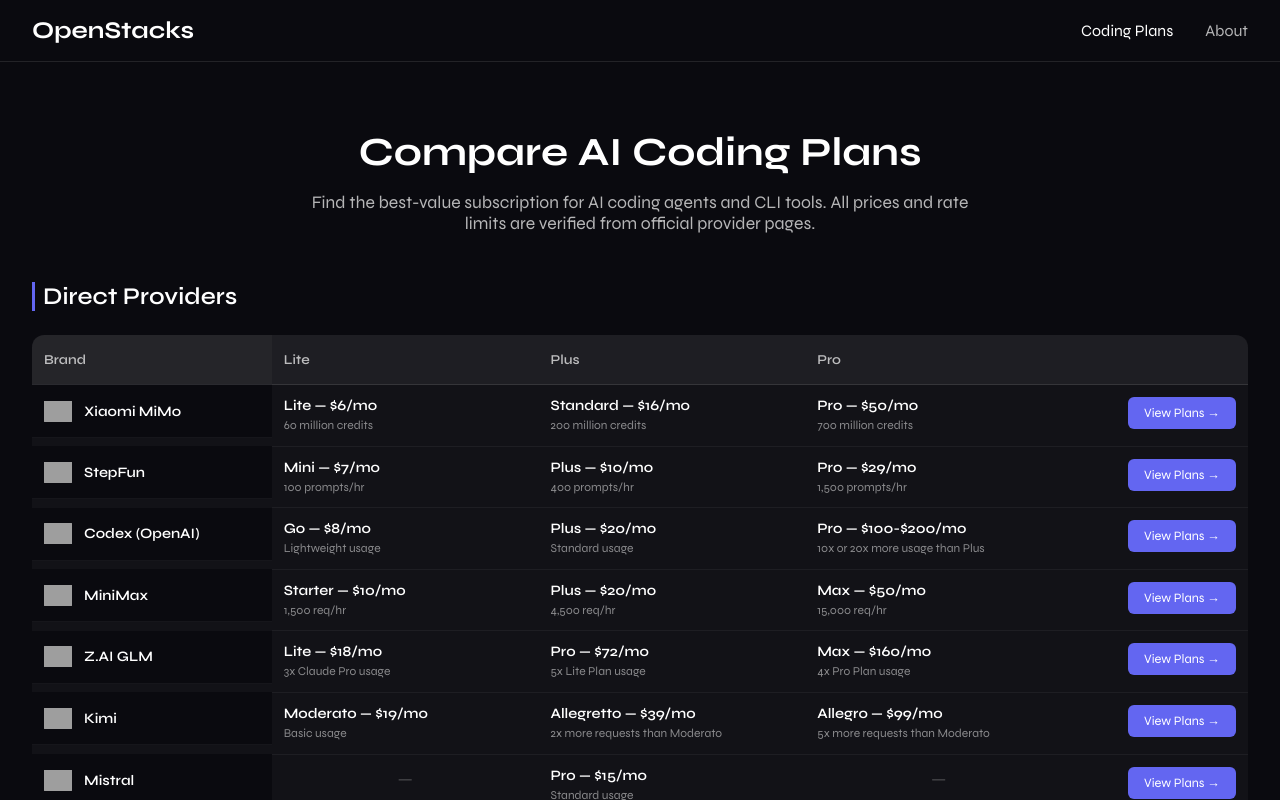
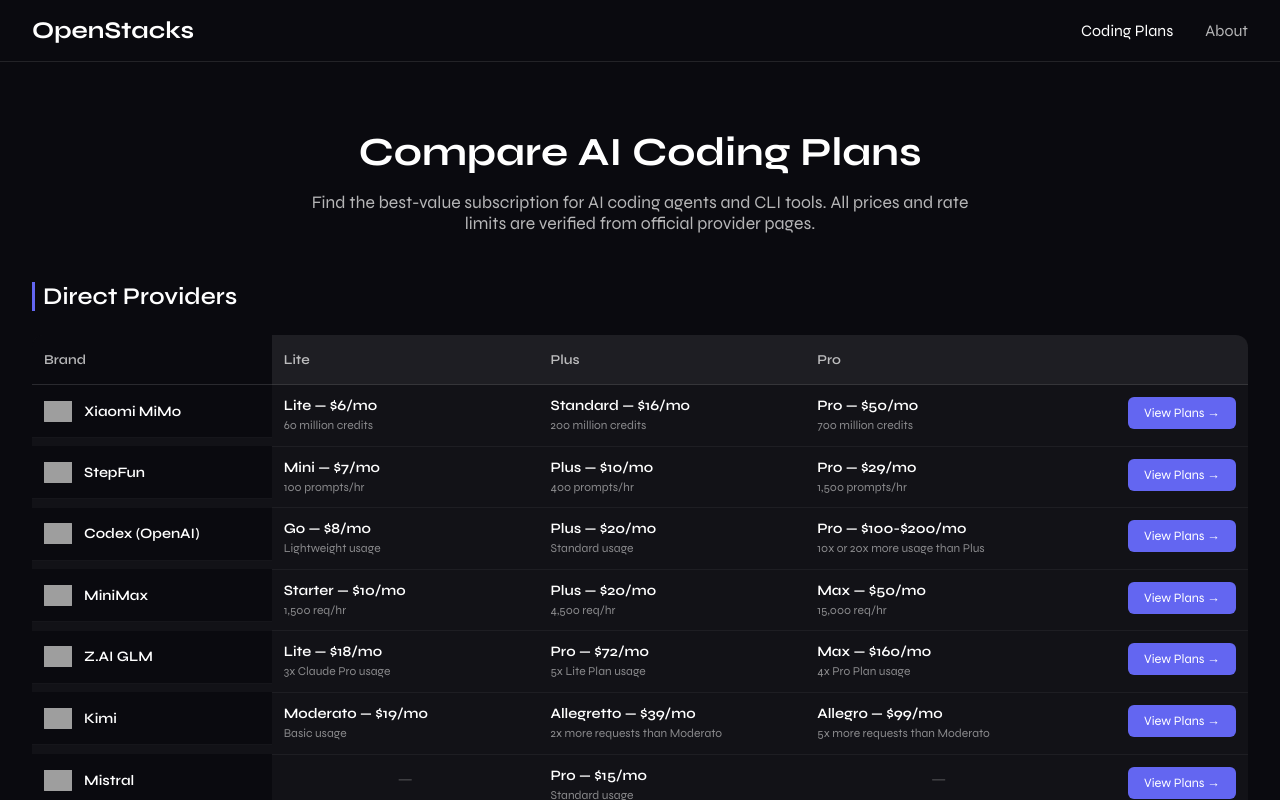
Before and after one commit to dapandaETH/openstacks-website, a React (Vite) app: page / in a window 1280 px wide. Built offline with nearby package versions, Linux system fonts and the light colour scheme; grey boxes are pictures that could not be loaded.

Commit message:
fix: align brand column header background with body cells

```diff
--- a/src/pages/CodingPlans.css
+++ b/src/pages/CodingPlans.css
@@ -63,8 +63,8 @@
 .providers-table th.sticky-col {
   position: sticky;
   left: 0;
-  z-index: 2;
-  background: rgba(255, 255, 255, 0.08);
+  z-index: 3;
+  background: rgba(10, 10, 15, 0.95);
 }
 
 .provider-row:hover {
```
